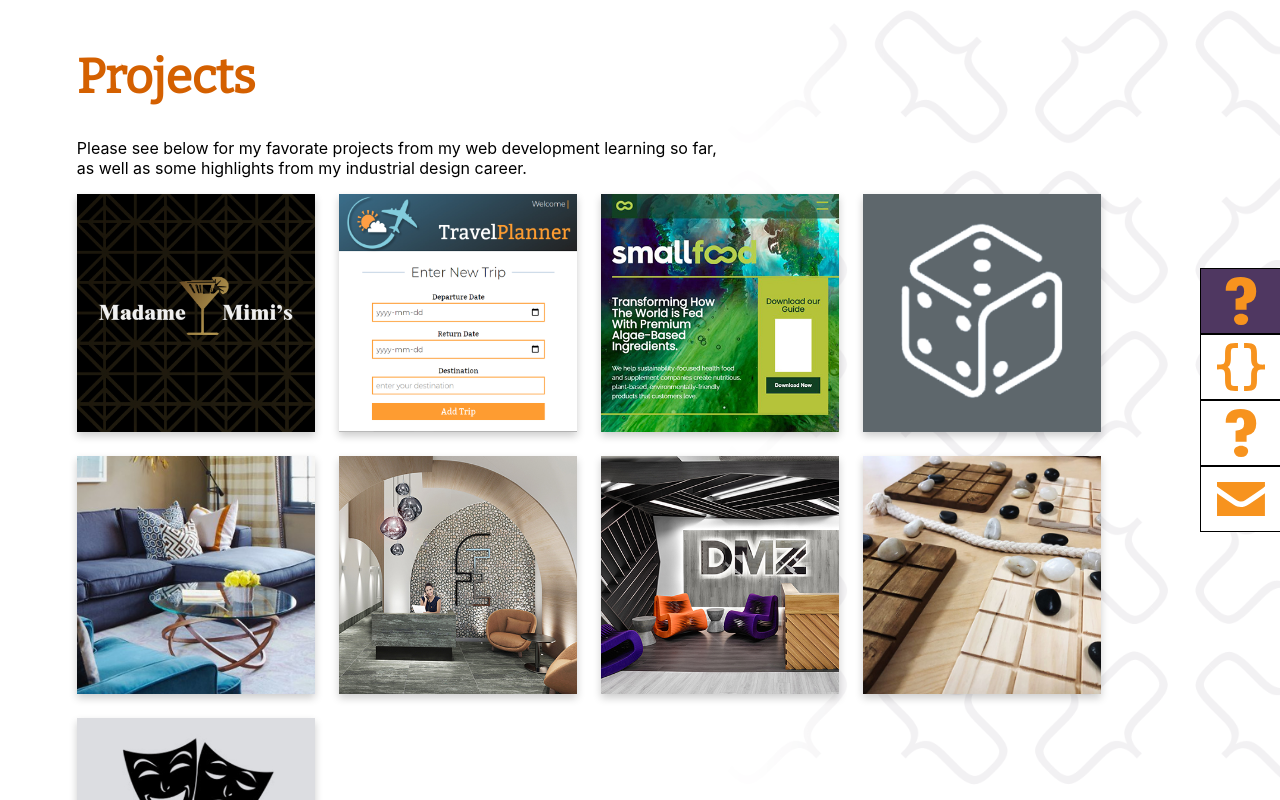
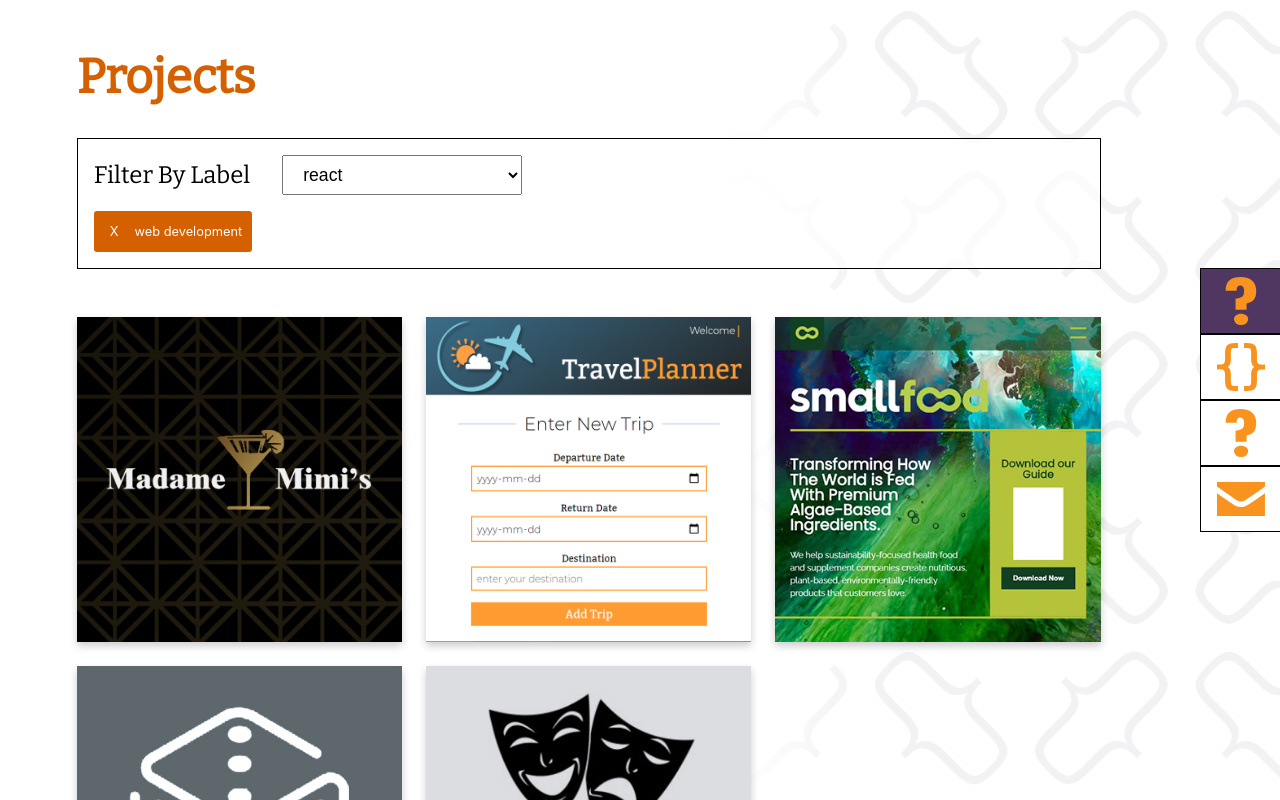
Before and after one commit to Jam52/personal-portfolio-react, a React (Create React App) app: page /projects in a window 1280 px wide. Shown: the top 800 px of the page. Built offline with nearby package versions, Linux system fonts and the light colour scheme.

Commit message:
Add filter to ProjectsPage

```diff
--- a/src/Components/NavList/NavItem/NavItem.module.scss
+++ b/src/Components/NavList/NavItem/NavItem.module.scss
@@ -1,15 +1,16 @@
 @import '../../../base';
 
 .container {
+  z-index: 1;
   display: flex;
-  width: 100%;
+  width: 100vw;
   height: 4rem;
   background-color: rgba(255, 255, 255, 0.95);
   border: 1px solid #000;
   align-items: center;
   justify-content: space-between;
   text-decoration: none;
-  transform: translateX(0);
+  transform: translateX(-100vw);
   transition-property: transform;
   transition-duration: 1s;
 
@@ -56,7 +57,7 @@
 
 @media (min-width: $media-break-point-computer-small) {
   .container {
-    transform: translateX(15rem);
+    transform: translateX(-5rem);
     transition-duration: 0.5s;
     justify-content: flex-start;
 
@@ -65,7 +66,7 @@
     }
 
     &:hover {
-      transform: translateX(0);
+      transform: translateX(-20rem);
     }
   }
 }
--- a/src/Components/NavList/NavList.module.scss
+++ b/src/Components/NavList/NavList.module.scss
@@ -1,6 +1,7 @@
 @import '../../base';
 
 .container {
+  z-index: 1;
   position: fixed;
   display: flex;
   right: 0;
@@ -8,17 +9,17 @@
   flex-direction: column;
   justify-content: center;
   height: 100vh;
-  width: 100vw;
+  width: 0vw;
 }
 
-@media (min-width: $media-break-point-phone) {
-  .container {
-    width: 50vw;
-  }
-}
+// @media (min-width: $media-break-point-phone) {
+//   .container {
+//     width: 50vw;
+//   }
+// }
 
-@media (min-width: $media-break-point-computer-small) {
-  .container {
-    width: 20rem;
-  }
-}
+// @media (min-width: $media-break-point-computer-small) {
+//   .container {
+//     width: 20rem;
+//   }
+// }
--- a/src/Containers/ProjectsPage/ProjectCard/ProjectCard.js
+++ b/src/Containers/ProjectsPage/ProjectCard/ProjectCard.js
@@ -13,7 +13,7 @@
             "dmz": {title: "DMZ", description: "An reception design project for a tech incubartor in Toronto.", details: "Interior Design", thumb: "/images/dmz-thumb.jpg"},
             "boardgame-marketplace": {title: "Boardgame Marketplace", description: "Work in progress", details: "React, Redux, RESTful Api, PostgreSQL", thumb: "/images/boardgame-thumb.jpg"},
             "shobu": {title: "Shobu", description: "A two player abstract strategy game, designed to be a modern classic.", details: "Boardgame Design", thumb: "/images/shobu-thumb.jpg"},
-            "semantic": {title: "Travel Planner", description: "A static web application to expore cocktails.", details: "React, Redux, RESTful Api", thumb: "/images/semantic-thumb.jpg"}
+            "semantic": {title: "Semantic Evaluator", description: "Udemy Project to semantically evaluate text for url.", details: "Html, Css, JavaScript, RESTful Api", thumb: "/images/semantic-thumb.jpg"}
         },
     }
 
--- a/src/Containers/ProjectsPage/ProjectCard/ProjectCard.module.scss
+++ b/src/Containers/ProjectsPage/ProjectCard/ProjectCard.module.scss
@@ -3,7 +3,8 @@
 .card {
   background-color: transparent;
   width: 100%;
-  padding-top: 100%;
+  max-width: 23rem;
+  padding-top: unquote('min(100%, 23rem)');
   perspective: 1000px;
   position: relative;
   cursor: pointer;
--- a/src/Containers/ProjectsPage/ProjectsPage.js
+++ b/src/Containers/ProjectsPage/ProjectsPage.js
@@ -4,29 +4,77 @@
 
 class ProjectPage extends Component {
     state = {
-        projects: [
-            "madame-mimi's",
-            "travel-planner",
-            "smallfoods",
-            "boardgame-marketplace",
-            "orbit",
-            "float",
-            "dmz",
-            "shobu",
-            "semantic"
-        ],
+        projects: {
+            "madame-mimi's": ['react', 'web development', 'redux', 'html', 'css', "restfull api's"],
+            "travel-planner": ["restfull api's", 'web development', 'html', 'css'],
+            "smallfoods": ['web development', 'html', 'css'],
+            "boardgame-marketplace": ['react', 'web development', 'redux', 'html', 'css', "restfull api's", 'work in progress'],
+            "orbit":  ['furniture design', 'industrial design'],
+            "float": ['interior design', 'industrial design'],
+            "dmz":['interior design', 'industrial design'],
+            "shobu":  ['boardgame design'],
+            "semantic": ['web development', 'html', 'css', "restfull api's"]
+        },
+        labels: [],
+        selectedLabels: ['web development']
 
     }
 
+    componentDidMount() {
+        let allLabels = []
+        Object.keys(this.state.projects).forEach(project => {
+            allLabels = allLabels.concat(this.state.projects[project])
+        })
+        const labelSet = new Set(allLabels)
+        this.setState({labels: [...labelSet]})
+    }
+
+    addLabelHandeler = (event) => {
+        event.preventDefault()
+        const value = event.target
+        if(!this.state.selectedLabels.includes(value)) {
+            this.setState({selectedLabels: [...this.state.selectedLabels, event.target.value]})
+        }
+
+    }
+
+    removeLabelHandler = (value) => {
+        this.setState({selectedLabels: [...this.state.selectedLabels].filter(label => label !== value)})
+    }
+
+
+
     render() {
-        let projectCards = this.state.projects.map(project => {
-            return <ProjectCard title={project} key={project}/>
+        let filteredProjects = Object.keys(this.state.projects).filter(projectKey => {
+            return filterArrays(this.state.selectedLabels, this.state.projects[projectKey])
+        })
+
+        let projectCards = filteredProjects.map((projectKey, index) => {
+            return <ProjectCard title={projectKey} key={index}/>
+        })
+
+        const labels = this.state.labels.map(label => {
+            return <option value={label} className={classes.option}>{label}</option>
+        })
+
+        const selectedLabels = this.state.selectedLabels.map((label, index) => {
+            return <div className={classes.filter_label} key={label + index} onClick={() => this.removeLabelHandler(label)}>
+                <p>X</p><p>{label}</p>
+            </div>
         })
 
         return (
             <div data-test="component-project-card" className={classes.container}>
                 <h1 className={classes.title}>Projects</h1>
-                <p className={classes.para}>Please see below for my favorate projects from my web development learning so far, as well as some highlights from my industrial design career.</p>
+                <div className={classes.filter}>
+                    <form className={classes.filter_form}>
+                        <label for="dropdown">Filter By Label</label>
+                        <select className={classes.filter_select} onChange={(event) => {this.addLabelHandeler(event)}}>{labels}</select>
+                    </form>
+                    <div className={classes.filter_labelContainer}>
+                        {selectedLabels}
+                    </div>
+                </div>
                 <div  className={classes.cardContainer}>
                     {projectCards}
                 </div>
@@ -35,4 +83,9 @@
     }
 }
 
+export const filterArrays = (arr1, arr2) => {
+    const found  = arr1.some( label => arr2.includes(label));
+    return found
+}
+
 export default ProjectPage;
--- a/src/Containers/ProjectsPage/ProjectsPage.module.scss
+++ b/src/Containers/ProjectsPage/ProjectsPage.module.scss
@@ -15,9 +15,68 @@
 }
 
 .cardContainer {
+  margin: auto;
+  margin-top: 3rem;
   display: grid;
-  grid-template-columns: repeat(auto-fit, minmax(200px, 1fr));
+  grid-template-columns: repeat(auto-fill, minmax(15rem, 1fr));
   grid-template-rows: auto;
   column-gap: 1.5rem;
   row-gap: 1.5rem;
 }
+
+.filter {
+  box-sizing: border-box;
+  width: 100%;
+  padding: 1rem;
+  border: 1px solid #000;
+  background-color: rgba(255, 255, 255, 0.7);
+}
+
+.filter_form {
+  display: flex;
+  flex-direction: column;
+  label {
+    font-family: $font-title;
+    font-size: 1.5rem;
+  }
+}
+
+.filter_select {
+  width: 100%;
+  margin: 1rem 0 0 0;
+  padding: 0.5rem 1rem;
+  font-size: 1.1rem;
+}
+
+.filter_labelContainer {
+  margin-top: 1rem;
+  display: grid;
+  grid-template-columns: repeat(auto-fill, minmax(150px, 1fr));
+  grid-template-rows: auto;
+  column-gap: 0.5rem;
+  row-gap: 0.5rem;
+}
+
+.filter_label {
+  cursor: pointer;
+  display: flex;
+  background-color: $colour-primary;
+  color: #fff;
+  border-radius: 0.2rem;
+  p {
+    margin-left: 1rem;
+    font-size: 0.8rem;
+  }
+}
+
+@media (min-width: $media-break-point-tablet) {
+  .filter_form {
+    flex-direction: row;
+    align-items: center;
+  }
+
+  .filter_select {
+    margin: 0 0 0 2rem;
+    width: 15rem;
+  }
+}
```
Also changed, not shown: 1 other file (tests, documents, lock files or other folders).
